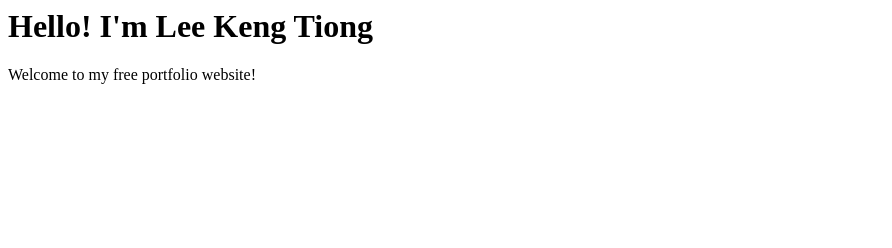
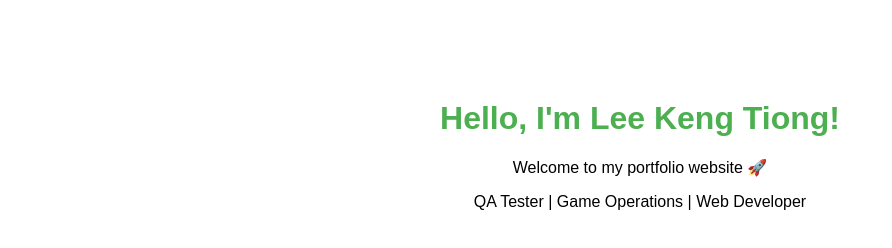
Before and after one commit to cjlee-29/cjlee-29, a plain HTML site: page index.html in a window 1280 px wide. Shown: the whole page, without its empty margins (0-892 px from the left). Drawn offline with Linux system fonts and the light colour scheme.

Commit message:
Update index.html

```diff
--- a/index.html
+++ b/index.html
@@ -1,2 +1,17 @@
-<h1>Hello! I'm Lee Keng Tiong</h1>
-<p>Welcome to my free portfolio website!</p>
+<!DOCTYPE html>
+<html lang="en">
+<head>
+  <meta charset="UTF-8" />
+  <meta name="viewport" content="width=device-width, initial-scale=1.0" />
+  <title>Lee Keng Tiong – Portfolio</title>
+  <style>
+    body { font-family: Arial, sans-serif; text-align: center; margin-top: 100px; }
+    h1 { color: #4CAF50; }
+  </style>
+</head>
+<body>
+  <h1>Hello, I'm Lee Keng Tiong!</h1>
+  <p>Welcome to my portfolio website 🚀</p>
+  <p>QA Tester | Game Operations | Web Developer</p>
+</body>
+</html>
```
